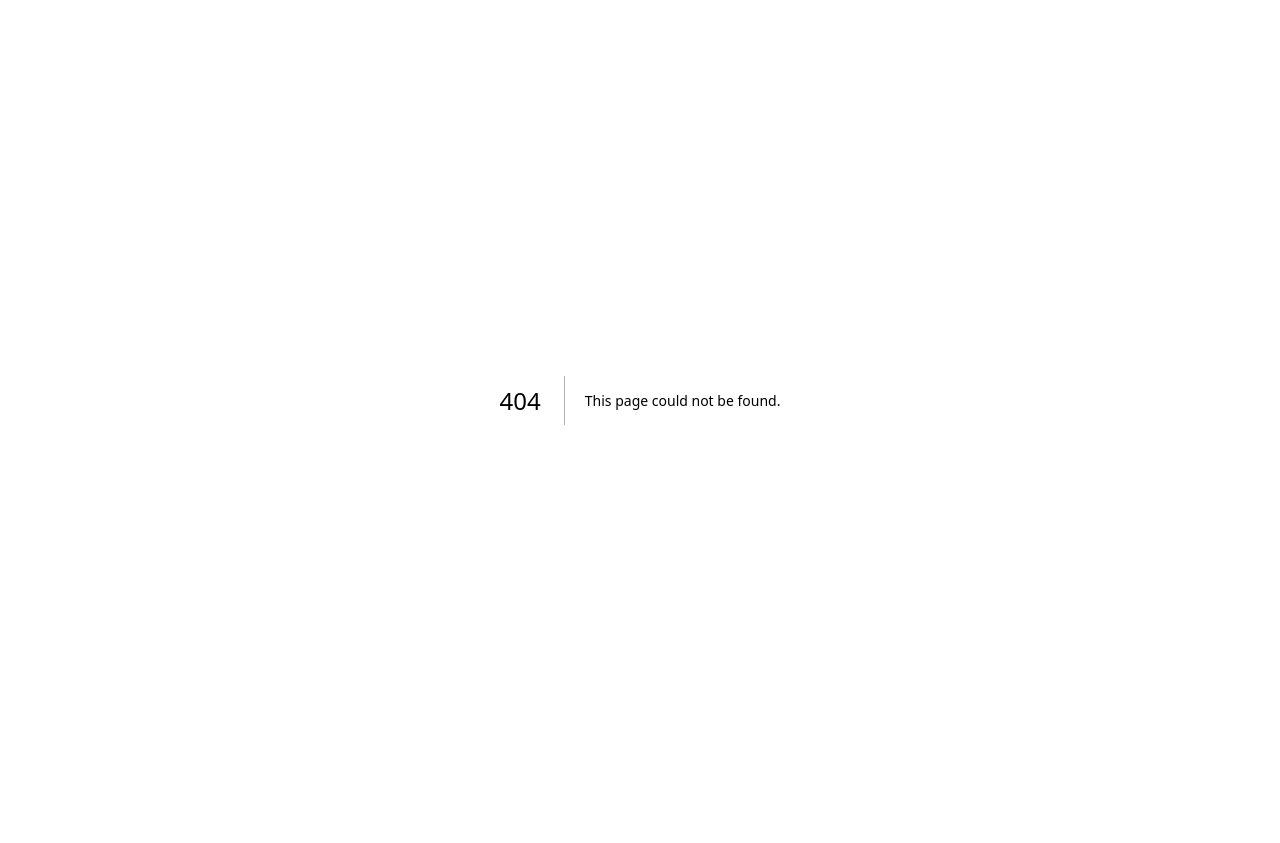
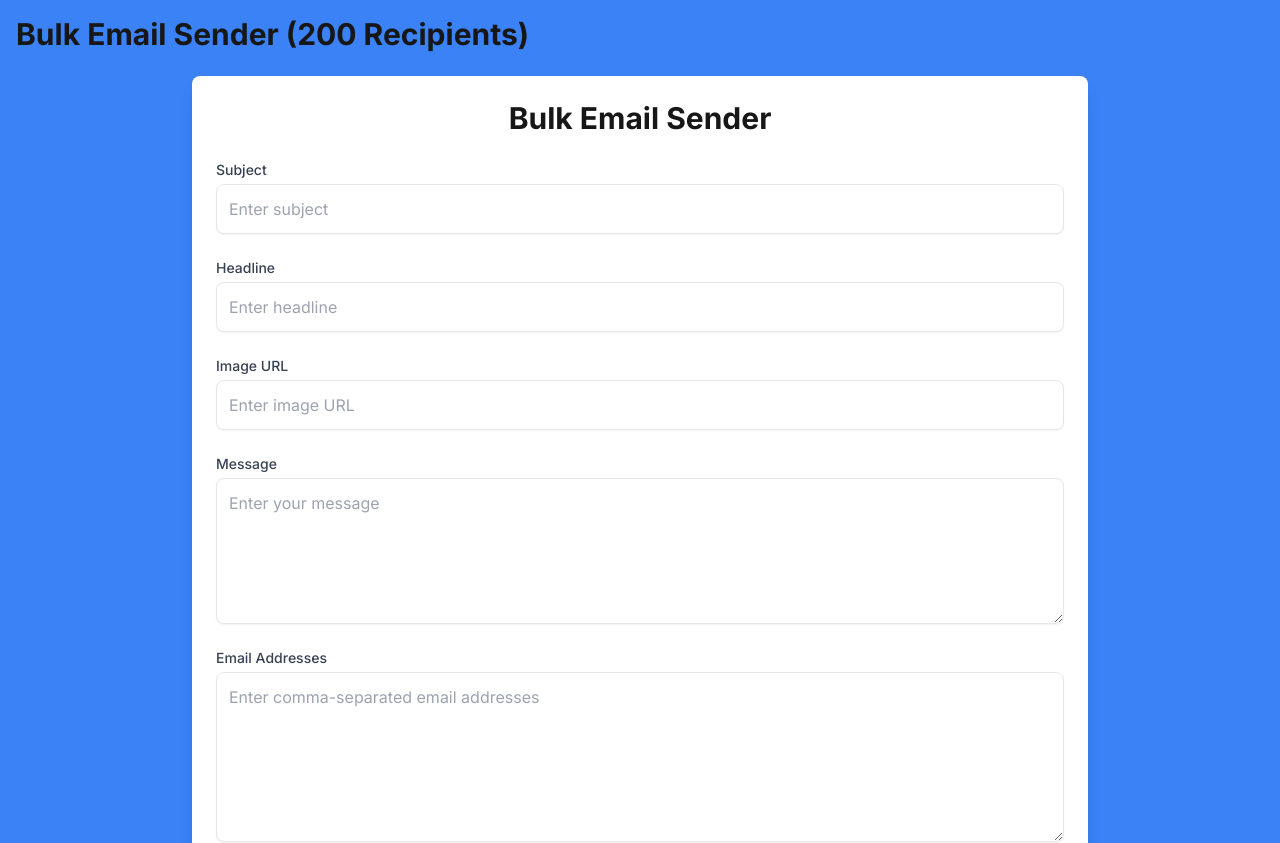
Before and after one commit to vamshichi/email-scheduler, a Next.js app: page /bulkmail in a window 1280 px wide. Before the commit this address had no page. Shown: the top 843 px of the page. Before the commit the page ends 800 px from the top, so only its background shows below. Built offline with nearby package versions, Linux system fonts and the light colour scheme.

Commit message:
added ips ga adds

```diff
--- /dev/null
+++ b/app/actions/sendBulkEmails.ts
@@ -0,0 +1,51 @@
+import nodemailer from 'nodemailer';
+
+interface EmailData {
+  subject: string;
+  headline: string;
+  imageUrl: string;
+  message: string;
+  emailList: string[];
+}
+
+interface SendBulkEmailsResponse {
+  sentCount: number;
+}
+
+export async function sendBulkEmails({ subject, headline, imageUrl, message, emailList }: EmailData): Promise<SendBulkEmailsResponse> {
+  try {
+    // Create a nodemailer transporter using Gmail's SMTP
+    const transporter = nodemailer.createTransport({
+      service: 'gmail',
+      auth: {
+        user: process.env.EMAIL_USER, // Your Gmail email
+        pass: process.env.EMAIL_PASS, // Your Gmail app password or regular password
+      },
+    });
+
+    // Prepare the HTML email content
+    const htmlMessage = `
+      <h1>${headline}</h1>
+      <img src="${imageUrl}" alt="Email Banner" style="max-width:100%;height:auto;" />
+      <p>${message}</p>
+    `;
+
+    // Send emails to all recipients in the emailList
+    const results = await Promise.all(
+      emailList.map((email) =>
+        transporter.sendMail({
+          from: `"Bulk Sender" <${process.env.EMAIL_USER}>`,
+          to: email,
+          subject: subject,
+          html: htmlMessage,
+        })
+      )
+    );
+
+    // Return a response with the count of successfully sent emails
+    return { sentCount: results.length };
+  } catch (error) {
+    console.error('Error sending emails:', error);
+    throw new Error('Error sending bulk emails');
+  }
+}
--- /dev/null
+++ b/app/api/sendEmails/route.ts
@@ -0,0 +1,15 @@
+import { NextResponse } from 'next/server';
+import { sendBulkEmails } from '@/app/actions/sendBulkEmails';
+
+export async function POST(request: Request) {
+  try {
+    const body = await request.json();
+    const { subject, headline, imageUrl, message, emailList } = body;
+
+    const response = await sendBulkEmails({ subject, headline, imageUrl, message, emailList });
+    return NextResponse.json(response, { status: 200 });
+  } catch (error) {
+    console.error('API Error:', error);
+    return NextResponse.json({ error: 'Failed to send emails.' }, { status: 500 });
+  }
+}
--- /dev/null
+++ b/app/bulkmail/page.tsx
@@ -0,0 +1,10 @@
+import BulkEmailForm from '@/app/components/BulkEmailForm'
+
+export default function Home() {
+  return (
+    <main className="container mx-auto p-4 bg-blue-500">
+      <h1 className="text-3xl font-bold mb-6">Bulk Email Sender (200 Recipients)</h1>
+      <BulkEmailForm />
+    </main>
+  )
+}
--- /dev/null
+++ b/app/components/BulkEmailForm.tsx
@@ -0,0 +1,140 @@
+'use client';
+
+import { useState, FormEvent } from 'react';
+
+interface EmailData {
+  subject: string;
+  headline: string;
+  imageUrl: string;
+  message: string;
+  emailList: string[];
+}
+
+export default function BulkEmailForm() {
+  const [subject, setSubject] = useState('');
+  const [headline, setHeadline] = useState('');
+  const [imageUrl, setImageUrl] = useState('');
+  const [message, setMessage] = useState('');
+  const [emails, setEmails] = useState('');
+  const [sending, setSending] = useState(false);
+  const [result, setResult] = useState<string | null>(null);
+
+  const handleSubmit = async (e: FormEvent<HTMLFormElement>) => {
+    e.preventDefault();
+    setSending(true);
+    setResult(null);
+
+    const emailList = emails.split(',').map((email) => email.trim()).filter((email) => email !== '');
+
+    if (emailList.length < 1 || emailList.length > 200) {
+      setResult('Error: Provide between 1 and 200 email addresses.');
+      setSending(false);
+      return;
+    }
+
+    try {
+      const response = await fetch('/api/sendEmails', {
+        method: 'POST',
+        headers: { 'Content-Type': 'application/json' },
+        body: JSON.stringify({ subject, headline, imageUrl, message, emailList }),
+      });
+      const data = await response.json();
+
+      if (response.ok) {
+        setResult(`Successfully sent ${data.sentCount} emails.`);
+      } else {
+        setResult('Error sending emails.');
+      }
+    } catch (error) {
+      setResult('Error sending emails.');
+    } finally {
+      setSending(false);
+    }
+  };
+
+  return (
+    <div className="max-w-4xl mx-auto p-6 bg-white shadow-lg rounded-lg">
+      <h1 className="text-3xl font-bold text-center mb-6">Bulk Email Sender</h1>
+      <form onSubmit={handleSubmit} className="space-y-6">
+        <div>
+          <label htmlFor="subject" className="block text-sm font-medium text-gray-700">Subject</label>
+          <input
+            type="text"
+            id="subject"
+            value={subject}
+            onChange={(e) => setSubject(e.target.value)}
+            className="mt-1 block w-full p-3 border rounded-lg shadow-sm focus:ring-2 focus:ring-blue-500 focus:outline-none"
+            placeholder="Enter subject"
+            required
+          />
+        </div>
+
+        <div>
+          <label htmlFor="headline" className="block text-sm font-medium text-gray-700">Headline</label>
+          <input
+            type="text"
+            id="headline"
+            value={headline}
+            onChange={(e) => setHeadline(e.target.value)}
+            className="mt-1 block w-full p-3 border rounded-lg shadow-sm focus:ring-2 focus:ring-blue-500 focus:outline-none"
+            placeholder="Enter headline"
+            required
+          />
+        </div>
+
+        <div>
+          <label htmlFor="imageUrl" className="block text-sm font-medium text-gray-700">Image URL</label>
+          <input
+            type="url"
+            id="imageUrl"
+            value={imageUrl}
+            onChange={(e) => setImageUrl(e.target.value)}
+            className="mt-1 block w-full p-3 border rounded-lg shadow-sm focus:ring-2 focus:ring-blue-500 focus:outline-none"
+            placeholder="Enter image URL"
+            required
+          />
+        </div>
+
+        <div>
+          <label htmlFor="message" className="block text-sm font-medium text-gray-700">Message</label>
+          <textarea
+            id="message"
+            value={message}
+            onChange={(e) => setMessage(e.target.value)}
+            rows={5}
+            className="mt-1 block w-full p-3 border rounded-lg shadow-sm focus:ring-2 focus:ring-blue-500 focus:outline-none"
+            placeholder="Enter your message"
+            required
+          />
+        </div>
+
+        <div>
+          <label htmlFor="emails" className="block text-sm font-medium text-gray-700">Email Addresses</label>
+          <textarea
+            id="emails"
+            value={emails}
+            onChange={(e) => setEmails(e.target.value)}
+            rows={6}
+            className="mt-1 block w-full p-3 border rounded-lg shadow-sm focus:ring-2 focus:ring-blue-500 focus:outline-none"
+            placeholder="Enter comma-separated email addresses"
+            required
+          />
+        </div>
+
+        <button
+          type="submit"
+          disabled={sending}
+          className="w-full py-3 mt-4 bg-blue-600 text-white rounded-lg shadow-md hover:bg-blue-700 focus:ring-2 focus:ring-blue-500 focus:outline-none disabled:opacity-50"
+        >
+          {sending ? 'Sending...' : 'Send Bulk Emails'}
+        </button>
+      </form>
+
+      {result && (
+        <div className={`mt-6 p-4 rounded-lg text-center ${result.startsWith('Error') ? 'bg-red-100 text-red-700' : 'bg-green-100 text-green-700'}`}>
+          {result}
+        </div>
+      )}
+    </div>
+  );
+}
--- a/app/components/ScheduleEmail.tsx
+++ b/app/components/ScheduleEmail.tsx
@@ -52,14 +52,14 @@ export default function ScheduleEmail() {
         onChange={(e) => setMessage(e.target.value)}
         placeholder="Message"
         required
-        className="w-full px-3 py-2 text-black-700 border rounded-md"
+        className="w-full px-3 py-2 text-black-700 border rounded-md text-black"
       />
       <input
         type="datetime-local"
         value={dateTime}
         onChange={(e) => setDateTime(e.target.value)}
         required
-        className="w-full px-3 py-2 border rounded-md"
+        className="w-full px-3 py-2 border rounded-md text-black"
       />
       <button
         type="submit"
--- /dev/null
+++ b/app/components/SendEmails.tsx
@@ -0,0 +1,90 @@
+
+'use client'
+// components/SendEmails.tsx
+
+import React, { useState } from 'react';
+
+const SendEmails = () => {
+  const [subject, setSubject] = useState('');
+  const [text, setText] = useState('');
+  const [file, setFile] = useState<File | null>(null);
+  const [loading, setLoading] = useState(false);
+  const [successMessage, setSuccessMessage] = useState('');
+  const [errorMessage, setErrorMessage] = useState('');
+
+  const handleFileChange = (e: React.ChangeEvent<HTMLInputElement>) => {
+    if (e.target.files) {
+      setFile(e.target.files[0]);
+    }
+  };
+
+  const handleSubmit = async (e: React.FormEvent) => {
+    e.preventDefault();
+    setLoading(true);
+
+    const formData = new FormData();
+    formData.append('file', file as Blob);
+    formData.append('subject', subject);
+    formData.append('text', text);
+
+    try {
+      const res = await fetch('/api/sendEmails', {
+        method: 'POST',
+        body: formData,
+      });
+
+      const data = await res.json();
+      if (res.status === 200) {
+        setSuccessMessage(data.message);
+      } else {
+        setErrorMessage(data.message || 'Failed to send emails');
+      }
+    } catch (error) {
+      setErrorMessage('Failed to send emails');
+    } finally {
+      setLoading(false);
+    }
+  };
+
+  return (
+    <div className='text-black'>
+      <h2>Send Invitation Emails</h2>
+      <form onSubmit={handleSubmit}  className='text-black'>
+        <div className='text-black'>
+          <label>Subject</label>
+          <input
+            type="text"
+            value={subject}
+            onChange={(e) => setSubject(e.target.value)}
+            required
+            className='text-black'
+          />
+        </div>
+        <div>
+          <label>Message</label>
+          <textarea
+            value={text}
+            onChange={(e) => setText(e.target.value)}
+            required
+          />
+        </div>
+        <div>
+          <label>Upload CSV File</label>
+          <input
+            type="file"
+            accept=".csv"
+            onChange={handleFileChange}
+            required
+          />
+        </div>
+        <button type="submit" disabled={loading}>
+          {loading ? 'Sending...' : 'Send Emails'}
+        </button>
+      </form>
+      {successMessage && <p>{successMessage}</p>}
+      {errorMessage && <p style={{ color: 'red' }}>{errorMessage}</p>}
+    </div>
+  );
+};
+
+export default SendEmails;
--- a/app/page.tsx
+++ b/app/page.tsx
@@ -1,11 +1,16 @@
 // app/page.tsx
 import ScheduleEmail from './components/ScheduleEmail'
+import SendEmails from './components/SendEmails'
 
 export default function Home() {
   return (
+    <>
     <main className="container mx-auto px-4">
-      <h1 className="text-2xl font-bold text-center my-8">Email Scheduler</h1>
+      <h1 className="text-2xl font-bold text-center my-8 text-black">Email Scheduler</h1>
       <ScheduleEmail />
+
     </main>
+    <SendEmails />
+    </>
   )
 }
--- a/package.json
+++ b/package.json
@@ -10,13 +10,16 @@
   },
   "dependencies": {
     "@prisma/client": "^5.21.1",
+    "csv-parser": "^3.0.0",
+    "multer": "^1.4.5-lts.1",
     "next": "15.0.1",
     "next-auth": "^4.24.10",
-    "nodemailer": "^6.9.15",
+    "nodemailer": "^6.9.16",
     "react": "19.0.0-rc-69d4b800-20241021",
     "react-dom": "19.0.0-rc-69d4b800-20241021"
   },
   "devDependencies": {
+    "@types/multer": "^1.4.12",
     "@types/node": "^20",
     "@types/nodemailer": "^6.4.16",
     "@types/react": "^18",
```
Also changed, not shown: 1 other file (tests, documents, lock files or other folders).
